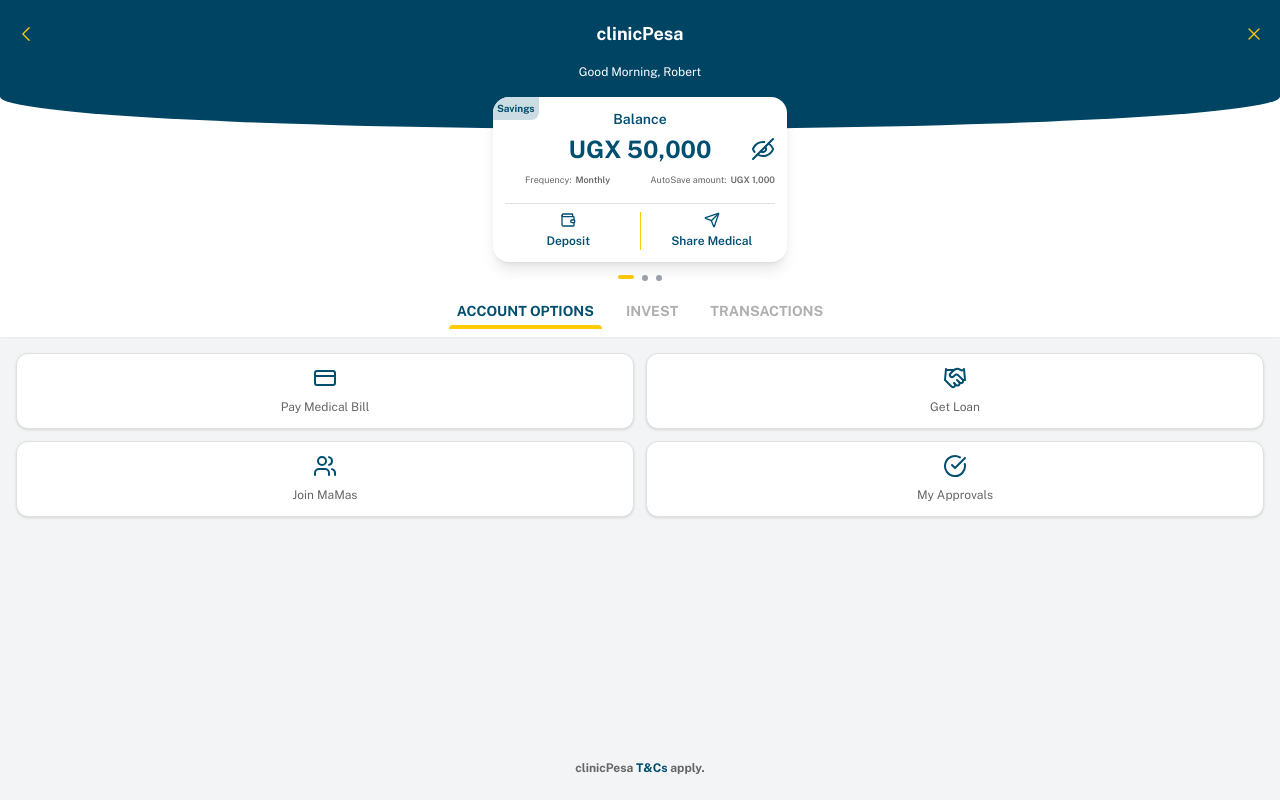
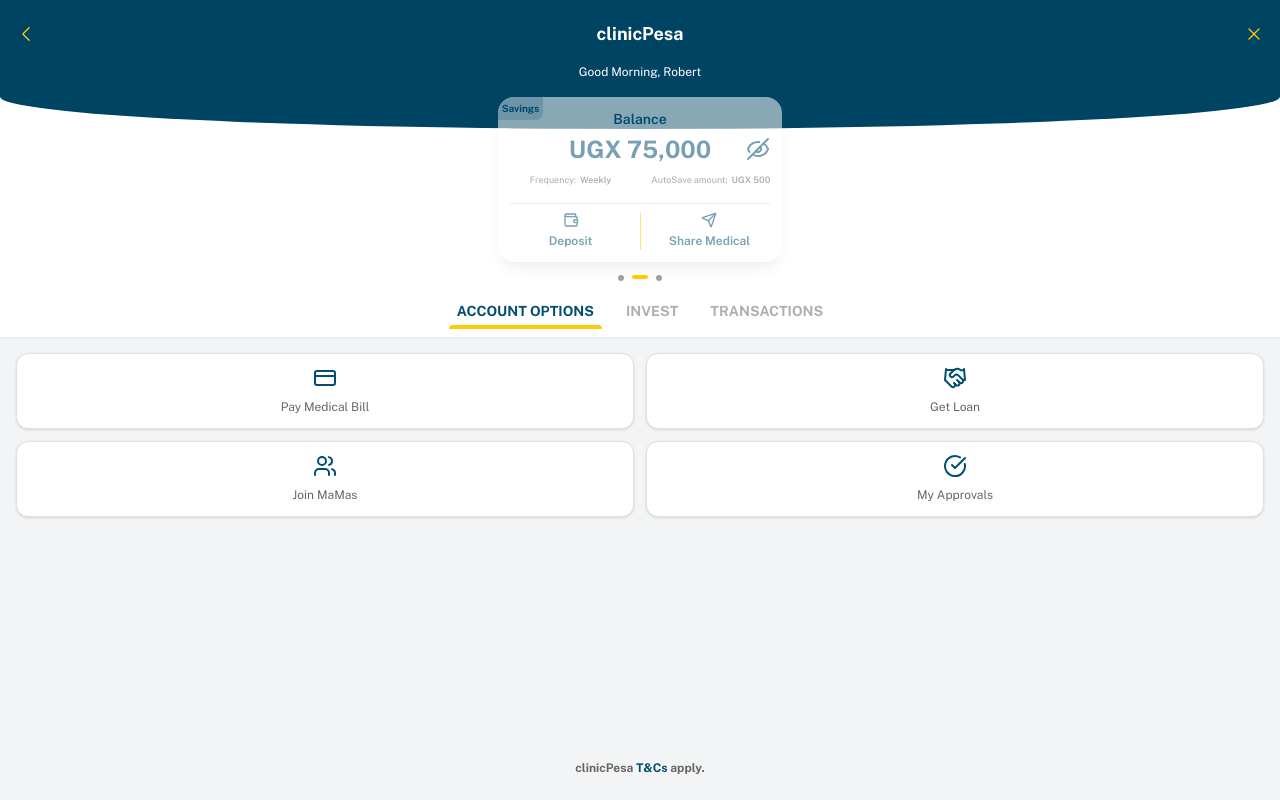
Before and after one commit to Mundurujoana/clinicPesa-dashboard-screen-tsx, a React (Create React App) app: page / in a window 1280 px wide. Built offline with nearby package versions, Linux system fonts and the light colour scheme.

Commit message:
feat: redesign SavingsCard component for balanced rectangular layout

```diff
--- a/src/App.tsx
+++ b/src/App.tsx
@@ -1,4 +1,4 @@
-import { useState } from 'react';
+import { useState, useEffect } from 'react';
 import { motion, AnimatePresence } from 'framer-motion';
 import Header from './components/Header';
 import SavingsCard from './components/SavingsCard';
@@ -18,8 +18,14 @@
   const [activeTab, setActiveTab] = useState('account');
   const [activeIndex, setActiveIndex] = useState(0);
 
-  const nextIndex = (idx: number) => (idx + 1) % savingsCards.length;
-  const goToIndex = (idx: number) => setActiveIndex(idx);
+  // Auto-rotate every 5 seconds
+  useEffect(() => {
+    const interval = setInterval(() => {
+      setActiveIndex((prev) => (prev + 1) % savingsCards.length);
+    }, 5000);
+
+    return () => clearInterval(interval);
+  }, []);
 
   return (
     <motion.div
@@ -32,14 +38,14 @@
       <div className="bg-white shadow-sm rounded-b-1xl pb-2">
         <Header username="Robert" />
 
-        {/* ANIMATED SINGLE CARD */}
-        <div className="relative h-[130px] bg-white  pb-2">
+        {/* FADE-ONLY CARD */}
+        <div className="relative h-[130px] bg-white pb-2">
           <AnimatePresence mode="wait">
             <motion.div
               key={activeIndex}
-              initial={{ x: 80, opacity: 0 }}
-              animate={{ x: 0, opacity: 1 }}
-              exit={{ x: -80, opacity: 0 }}
+              initial={{ opacity: 0 }}
+              animate={{ opacity: 1 }}
+              exit={{ opacity: 0 }}
               transition={{ duration: 0.35 }}
               className="absolute w-full flex justify-center"
             >
@@ -48,18 +54,16 @@
           </AnimatePresence>
         </div>
 
-        {/* SMALL DOT INDICATORS */}
-
+        {/* SMALL DOT INDICATORS (DISPLAY ONLY — NOT CLICKABLE) */}
         <div className="flex justify-center gap-2 mt-4">
           {savingsCards.map((_, idx) => (
             <span
               key={idx}
-              className={`transition-all duration-300 cursor-pointer ${
+              className={`transition-all duration-300 ${
                 activeIndex === idx
                   ? 'w-4 h-1 bg-warmYellow rounded-sm'
                   : 'w-1.5 h-1.5 bg-gray-400 rounded-full'
               }`}
-              onClick={() => setActiveIndex(idx)}
             />
           ))}
         </div>
```
